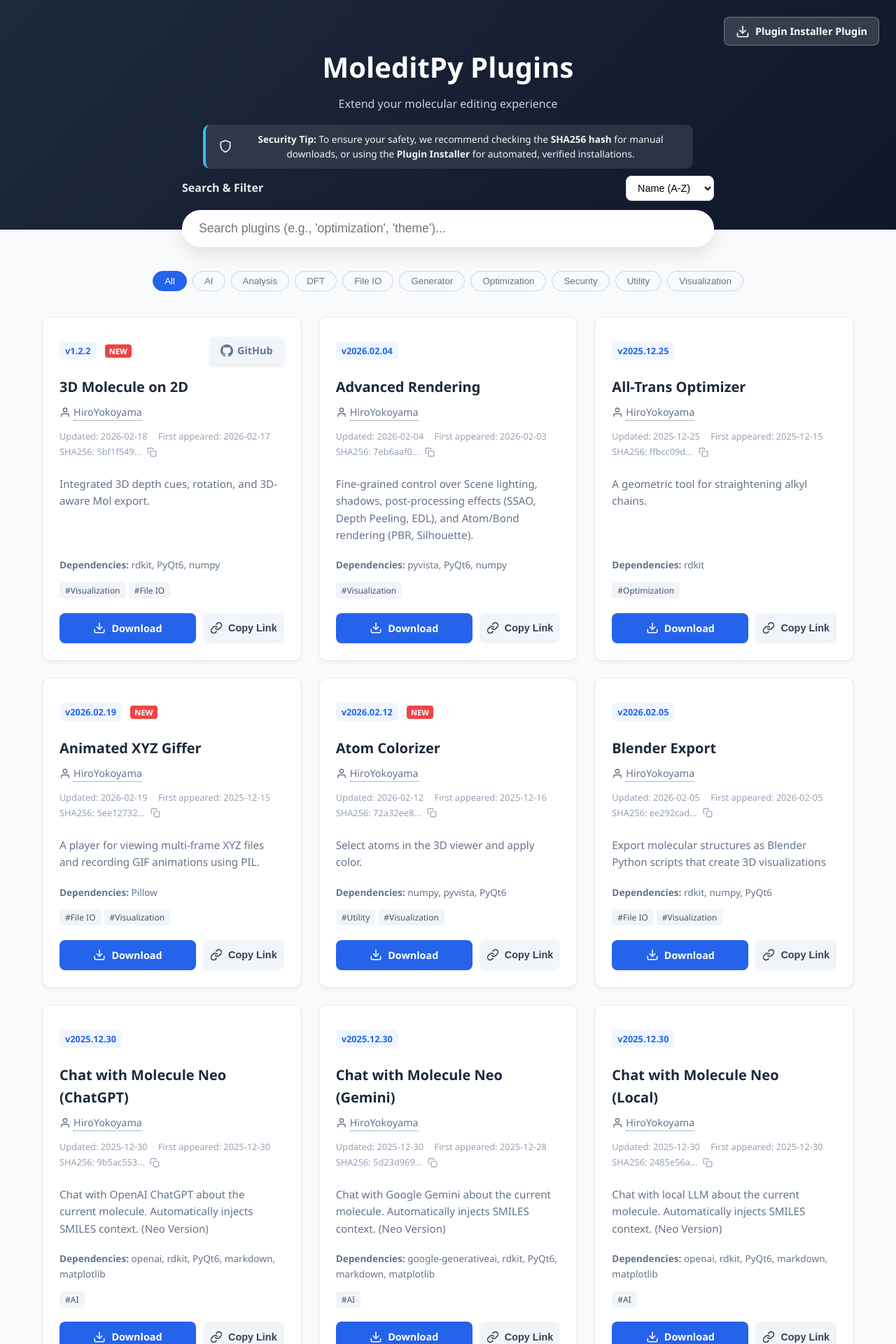
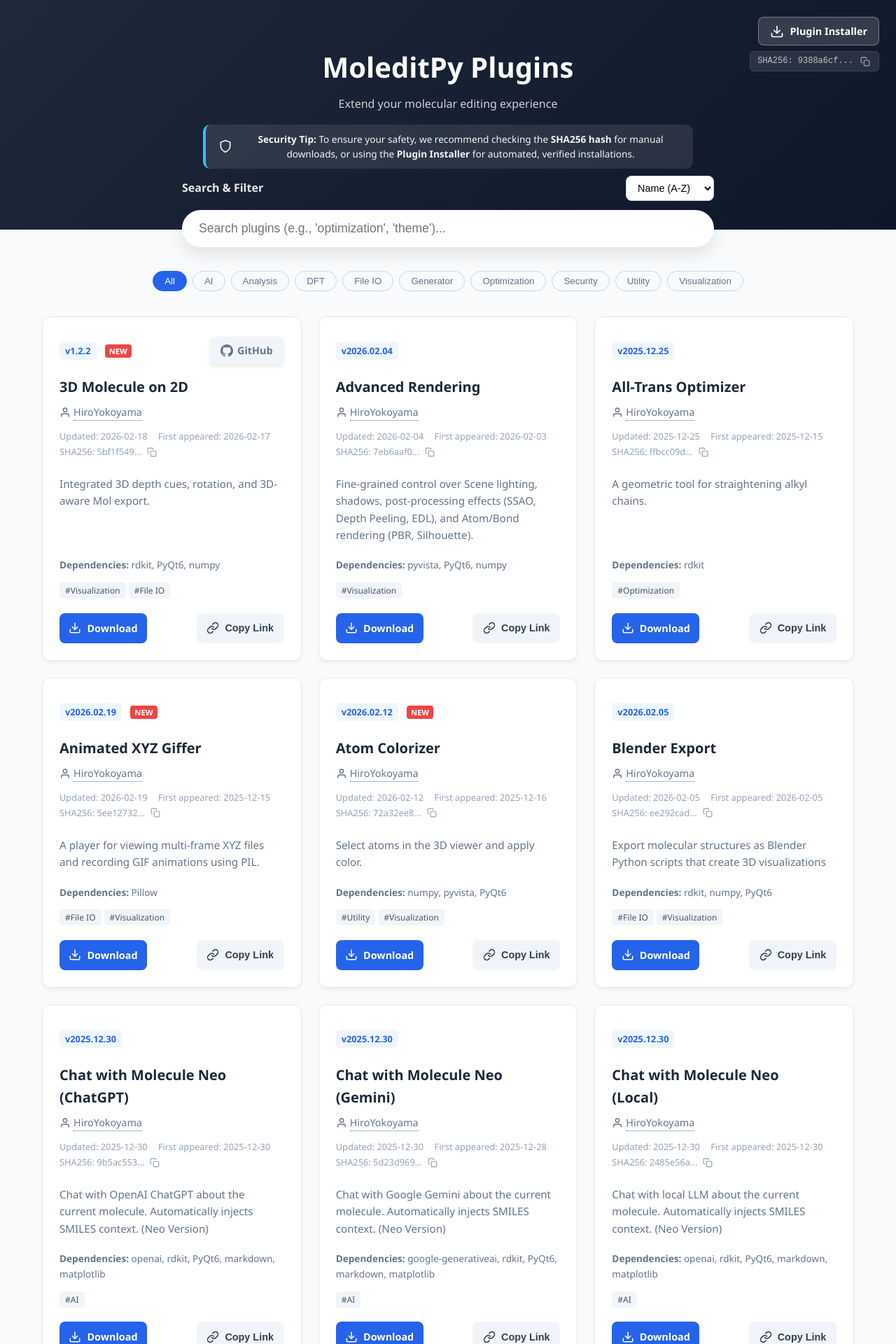
Before and after one commit to HiroYokoyama/moleditpy-plugins, a Jekyll site: the page explorer/index.html, which Jekyll copies as it is, in a window 1280 px wide. Shown: the top 1920 px of the page at 70% size. Built offline with Jekyll 4.4.1, drawn with Linux system fonts in a browser that asks for light colours.

Commit message:
Add dynamic SHA256 in header and fix button jitter with fixed width

```diff
--- a/explorer/index.html
+++ b/explorer/index.html
@@ -275,6 +275,12 @@
             border: none;
             font-size: 0.9rem;
             transition: background 0.2s;
+            width: 125px;
+            /* Fixed width to prevent jitter */
+            display: inline-flex;
+            align-items: center;
+            justify-content: center;
+            gap: 8px;
         }
 
         .btn-primary {
@@ -396,6 +402,51 @@
             box-shadow: 0 4px 12px rgba(0, 0, 0, 0.1);
         }
 
+        .header-installer-container {
+            position: absolute;
+            top: 24px;
+            right: 24px;
+            display: flex;
+            flex-direction: column;
+            align-items: flex-end;
+            gap: 8px;
+        }
+
+        /* Override button position when inside container */
+        .header-installer-container .header-dl-btn {
+            position: static;
+            top: auto;
+            right: auto;
+        }
+
+        .header-sha-display {
+            color: rgba(255, 255, 255, 0.7);
+            font-size: 0.75rem;
+            display: flex;
+            align-items: center;
+            gap: 6px;
+            background-color: rgba(255, 255, 255, 0.1);
+            padding: 4px 10px;
+            border-radius: 6px;
+            backdrop-filter: blur(4px);
+            border: 1px solid rgba(255, 255, 255, 0.1);
+        }
+
+        .header-sha-display span {
+            font-family: monospace;
+        }
+
+        .header-sha-display .copy-sha-btn {
+            color: rgba(255, 255, 255, 0.6);
+            padding: 2px;
+            margin-left: 2px;
+        }
+
+        .header-sha-display .copy-sha-btn:hover {
+            color: white;
+            background: rgba(255, 255, 255, 0.1);
+        }
+
         .security-banner {
             max-width: 700px;
             margin: 15px auto 10px;
@@ -494,11 +545,17 @@
                 gap: 8px;
             }
 
-            .header-dl-btn {
+            .header-installer-container {
                 position: static;
-                display: inline-flex;
+                display: flex;
+                flex-direction: column;
+                align-items: center;
                 margin-top: 16px;
                 margin-bottom: 24px;
+            }
+
+            .header-dl-btn {
+                margin: 0;
                 width: auto;
                 padding: 10px 24px;
                 justify-content: center;
@@ -525,6 +582,7 @@
                 or using the <strong>Plugin Installer</strong> for automated, verified installations.
             </span>
         </div>
+        <div class="header-installer-container">
             <a href="../plugins/Plugin_Installer/plugin_installer.py" class="header-dl-btn" download>
                 <svg width="20" height="20" viewBox="0 0 24 24" fill="none" stroke="currentColor" stroke-width="2"
                     stroke-linecap="round" stroke-linejoin="round">
@@ -532,8 +590,12 @@
                     <polyline points="7 10 12 15 17 10"></polyline>
                     <line x1="12" y1="15" x2="12" y2="3"></line>
                 </svg>
-            Plugin Installer Plugin
+                Plugin Installer
             </a>
+            <div id="headerShaDisplay" class="header-sha-display" style="display: none;">
+                <!-- Dynamically populated -->
+            </div>
+        </div>
         <div class="controls-header">
             <span style="font-weight:bold; color: rgba(255,255,255,0.9);">Search & Filter</span>
             <select id="sortSelect" class="sort-select">
@@ -825,6 +888,24 @@
             }
         }
 
+        // Update Header SHA
+        function updateHeaderSha() {
+            const installer = allPlugins.find(p => p.id === 'plugin_installer');
+            const container = document.getElementById('headerShaDisplay');
+            if (installer && installer.sha256 && container) {
+                container.style.display = 'flex';
+                container.innerHTML = `
+                    <span title="${installer.sha256}">SHA256: ${installer.sha256.substring(0, 8)}...</span>
+                    <button class="copy-sha-btn" onclick="copyToClipboard(this, '${installer.sha256}')" title="Copy full SHA256">
+                        <svg viewBox="0 0 24 24" fill="none" stroke="currentColor" stroke-width="2" stroke-linecap="round" stroke-linejoin="round">
+                            <rect x="9" y="9" width="13" height="13" rx="2" ry="2"></rect>
+                            <path d="M5 15H4a2 2 0 0 1-2-2V4a2 2 0 0 1 2-2h9a2 2 0 0 1 2 2v1"></path>
+                        </svg>
+                    </button>
+                `;
+            }
+        }
+
         // Initialize
         document.addEventListener('DOMContentLoaded', async () => {
             await loadPlugins();
```
Also changed, not shown: other parts of explorer/index.html (+1 -0 lines). Lines whose indentation alone changed are shown as unchanged.
